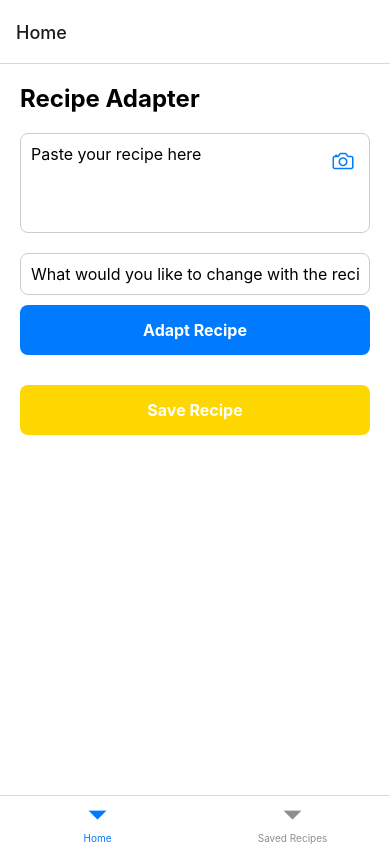
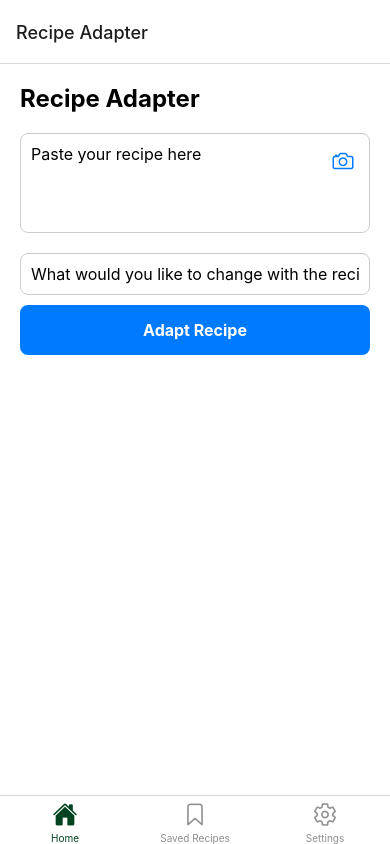
Before and after one commit to greg-maceachern12/Eatro, a React Native app: screen /Home in a window 390 px wide. Built offline with nearby package versions, Linux system fonts and the light colour scheme.

Commit message:
colors and animation

```diff
--- a/App.js
+++ b/App.js
@@ -6,10 +6,19 @@ import { createStackNavigator } from '@react-navigation/stack';
 import HomeScreen from './src/screens/HomeScreen';
 import SavedRecipesScreen from './src/screens/SavedRecipesScreen';
 import RecipeDetailsScreen from './src/screens/RecipeDetailsScreen';
+import SettingsScreen from './src/screens/SettingsScreen';
 import { RecipeProvider } from './src/context/RecipeContext';
+import { colors } from './src/styles/colors';
+import Icon from 'react-native-vector-icons/Ionicons';
 
 const Tab = createBottomTabNavigator();
 const Stack = createStackNavigator();
+
+const HomeStack = () => (
+  <Stack.Navigator>
+    <Stack.Screen name="Recipe Adapter" component={HomeScreen} />
+  </Stack.Navigator>
+);
 
 const SavedRecipesStack = () => (
   <Stack.Navigator>
@@ -18,12 +27,44 @@ const SavedRecipesStack = () => (
   </Stack.Navigator>
 );
 
+const SettingsStack = () => (
+  <Stack.Navigator>
+    <Stack.Screen name="Settings" component={SettingsScreen} />
+  </Stack.Navigator>
+);
+
 const App = () => (
   <RecipeProvider>
     <NavigationContainer>
-      <Tab.Navigator>
-        <Tab.Screen name="Home" component={HomeScreen} />
-        <Tab.Screen name="Saved Recipes" component={SavedRecipesStack} options={{ headerShown: false }} />
+      <Tab.Navigator
+        screenOptions={({ route }) => ({
+          tabBarIcon: ({ focused, color, size }) => {
+            let iconName;
+
+            if (route.name === 'Home') {
+              iconName = focused ? 'home' : 'home-outline';
+            } else if (route.name === 'Saved Recipes') {
+              iconName = focused ? 'bookmark' : 'bookmark-outline';
+            } else if (route.name === 'Settings') {
+              iconName = focused ? 'settings' : 'settings-outline';
+            }
+
+            return <Icon name={iconName} size={size} color={color} />;
+          },
+          tabBarActiveTintColor: colors.main,
+          tabBarInactiveTintColor: colors.gray,
+          tabBarStyle: [
+            {
+              display: "flex"
+            },
+            null
+          ],
+          headerShown: false,
+        })}
+      >
+        <Tab.Screen name="Home" component={HomeStack} />
+        <Tab.Screen name="Saved Recipes" component={SavedRecipesStack} />
+        <Tab.Screen name="Settings" component={SettingsStack} />
       </Tab.Navigator>
     </NavigationContainer>
   </RecipeProvider>
--- a/package.json
+++ b/package.json
@@ -21,6 +21,7 @@
     "react-dom": "18.2.0",
     "react-native": "0.74.3",
     "react-native-image-picker": "^7.1.2",
+    "react-native-indicators": "^0.17.0",
     "react-native-safe-area-context": "4.10.5",
     "react-native-screens": "3.31.1",
     "react-native-vector-icons": "^10.1.0",
--- a/src/components/RecipeInput.js
+++ b/src/components/RecipeInput.js
@@ -74,6 +74,7 @@ const styles = StyleSheet.create({
     padding: 10,
     fontSize: 16,
     minHeight: 100,
+    paddingRight: "10%",
   },
   uploadButton: {
     position: 'absolute',
--- a/src/screens/HomeScreen.js
+++ b/src/screens/HomeScreen.js
@@ -9,6 +9,7 @@ import AdaptedRecipe from "../components/AdaptedRecipe";
 import SaveRecipeButton from "../components/SaveRecipeButton";
 import { colors } from "../styles/colors";
 import { useRecipes } from "../context/RecipeContext";
+import { PacmanIndicator, WaveIndicator } from 'react-native-indicators';
 
 const HomeScreen = () => {
   const [recipe, setRecipe] = useState("");
@@ -114,10 +115,14 @@ const HomeScreen = () => {
         />
         <AdjustmentsInput value={adjustments} onChangeText={setAdjustments} />
         <AdaptButton onPress={handleAdaptRecipe} disabled={isLoading} />
-        {isLoading && <ActivityIndicator size="large" color={colors.primary} />}
+        {isLoading && <PacmanIndicator color={colors.main} />}
         {error ? <Text style={styles.errorText}>{error}</Text> : null}
-        {adaptedRecipe ? <AdaptedRecipe recipe={adaptedRecipe} /> : null}
-        <SaveRecipeButton onSave={handleSaveRecipe} disabled={!adaptedRecipe} />
+        {adaptedRecipe && (
+          <>
+            <AdaptedRecipe recipe={adaptedRecipe} />
+            <SaveRecipeButton onSave={handleSaveRecipe} disabled={false} />
+          </>
+        )}
       </ScrollView>
     </SafeAreaView>
   );
--- a/src/styles/colors.js
+++ b/src/styles/colors.js
@@ -1,13 +1,14 @@
 // src/styles/colors.js
 export const colors = {
-  primary: '#007AFF',
-  border: '#CCCCCC',
-  success: '#4CD964',
-  primary: '#007AFF',
-    background: '#FFFFFF',
-    text: '#000000',
-    border: '#CCCCCC',
-    white: '#FFFFFF',
-    save: '#FFD700',
-    error: '#FF3B30',
-  };
+  primary: "#007AFF",
+  border: "#CCCCCC",
+  success: "#4CD964",
+  primary: "#007AFF",
+  background: "#FFFFFF",
+  text: "#000000",
+  border: "#CCCCCC",
+  white: "#FFFFFF",
+  save: "#FFD700",
+  error: "#FF3B30",
+  main: '#004320',
+};
```
Also changed, not shown: src/navigation/AppNavigator.js (deleted, +0 -67 lines), 1 other file (tests, documents, lock files or other folders).
